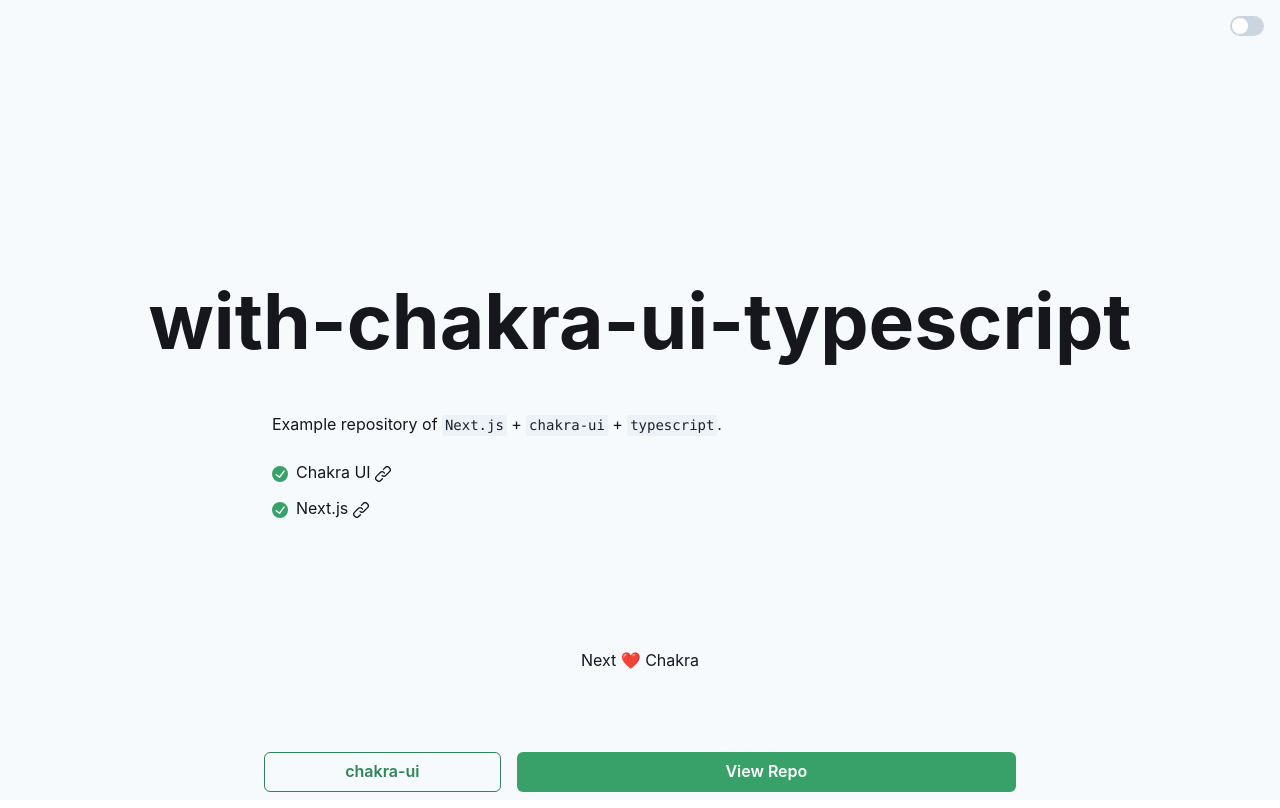
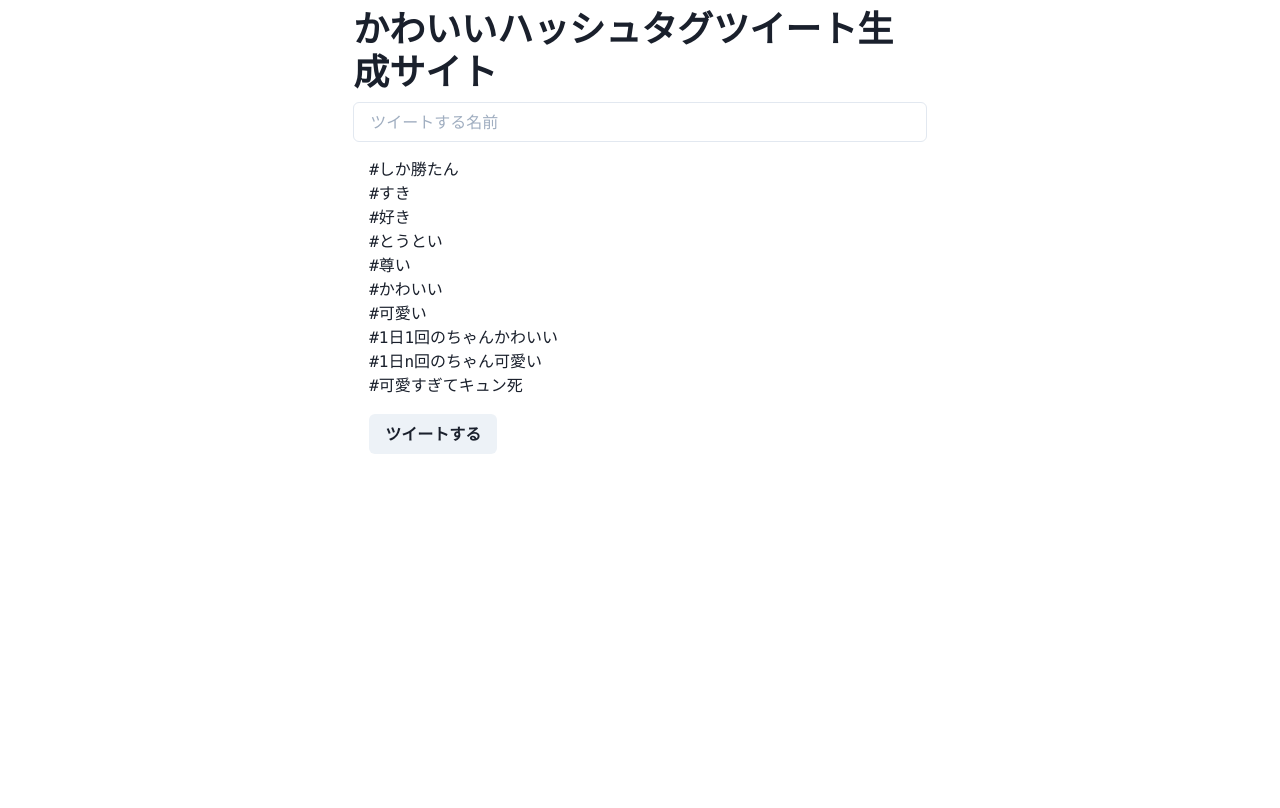
Before and after one commit to mochi-sann/kawaii-hashtag-tweet-site, a Next.js app: page / in a window 1280 px wide. Built offline with nearby package versions, Linux system fonts and the light colour scheme.

Commit message:
完成した

```diff
--- a/src/pages/index.tsx
+++ b/src/pages/index.tsx
@@ -5,52 +5,50 @@
   List,
   ListIcon,
   ListItem,
-} from '@chakra-ui/react'
-import { CheckCircleIcon, LinkIcon } from '@chakra-ui/icons'
+  Box,
+  Input,
+  Container,
+  Heading,
+  Button,
+} from "@chakra-ui/react";
+import { useState } from "react";
+// import { CheckCircleIcon, LinkIcon } from "@chakra-ui/icons";
+import Head from "next/head";
+// import { Container } from "../components/Container";
 
-import { Hero } from '../components/Hero'
-import { Container } from '../components/Container'
-import { Main } from '../components/Main'
-import { DarkModeSwitch } from '../components/DarkModeSwitch'
-import { CTA } from '../components/CTA'
-import { Footer } from '../components/Footer'
+const Index = () => {
+  const [TweetName, setTweetName] = useState("");
 
-const Index = () => (
-  <Container height="100vh">
-    <Hero />
-    <Main>
-      <Text>
-        Example repository of <Code>Next.js</Code> + <Code>chakra-ui</Code> +{' '}
-        <Code>typescript</Code>.
-      </Text>
+  return (
+    <Container height="100vh">
+      <Head>
+        <title>かわいいハッシュタグツイート生成サイト</title>
+      </Head>
+      <Heading my="2">かわいいハッシュタグツイート生成サイト</Heading>
+      <Input
+        value={TweetName}
+        onChange={(e) => setTweetName(e.target.value)}
+        placeholder="ツイートする名前"
+      />
+      <Box m="4">
+        <Text as="pre">
+          {`#${TweetName}しか勝たん\n#${TweetName}すき\n#${TweetName}好き\n#${TweetName}とうとい\n#${TweetName}尊い\n#${TweetName}かわいい\n#${TweetName}可愛い\n#1日1回の${TweetName}ちゃんかわいい\n#1日n回の${TweetName}ちゃん可愛い\n#${TweetName}可愛すぎてキュン死\n`}
+        </Text>
+        <Button
+          my="4"
+          as="a"
+          href={
+            "https://twitter.com/intent/tweet?text=" +
+            encodeURIComponent(
+              `#${TweetName}しか勝たん\n#${TweetName}すき\n#${TweetName}好き\n#${TweetName}とうとい\n#${TweetName}尊い\n#${TweetName}かわいい\n#${TweetName}可愛い\n#1日1回の${TweetName}ちゃんかわいい\n#1日n回の${TweetName}ちゃん可愛い\n#${TweetName}可愛すぎてキュン死\n`
+            )
+          }
 
-      <List spacing={3} my={0}>
-        <ListItem>
-          <ListIcon as={CheckCircleIcon} color="green.500" />
-          <ChakraLink
-            isExternal
-            href="https://chakra-ui.com"
-            flexGrow={1}
-            mr={2}
-          >
-            Chakra UI <LinkIcon />
-          </ChakraLink>
-        </ListItem>
-        <ListItem>
-          <ListIcon as={CheckCircleIcon} color="green.500" />
-          <ChakraLink isExternal href="https://nextjs.org" flexGrow={1} mr={2}>
-            Next.js <LinkIcon />
-          </ChakraLink>
-        </ListItem>
-      </List>
-    </Main>
-
-    <DarkModeSwitch />
-    <Footer>
-      <Text>Next ❤️ Chakra</Text>
-    </Footer>
-    <CTA />
-  </Container>
-)
-
-export default Index
+        >
+          ツイートする
+        </Button>
+      </Box>
+    </Container>
+  );
+};
+export default Index;
```
